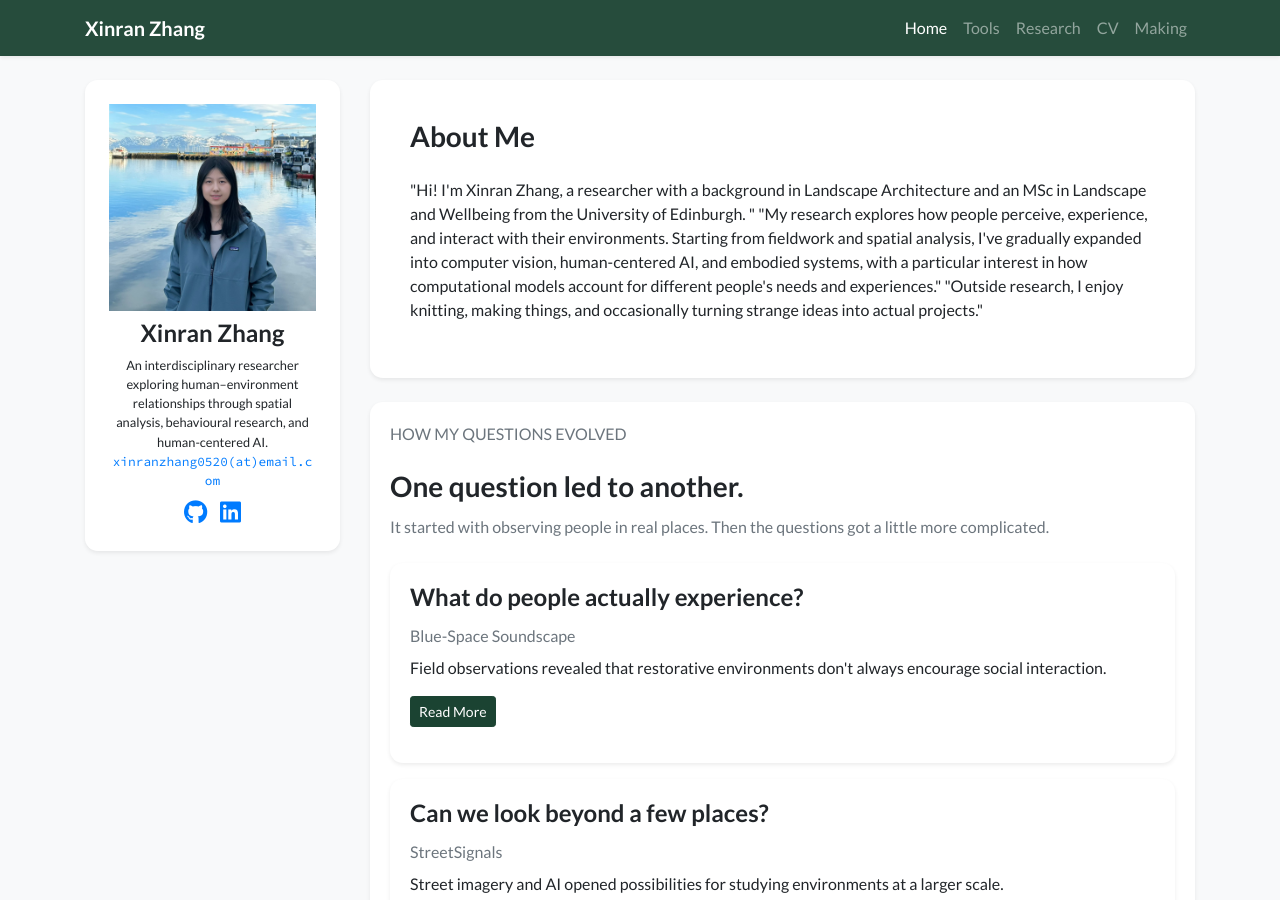
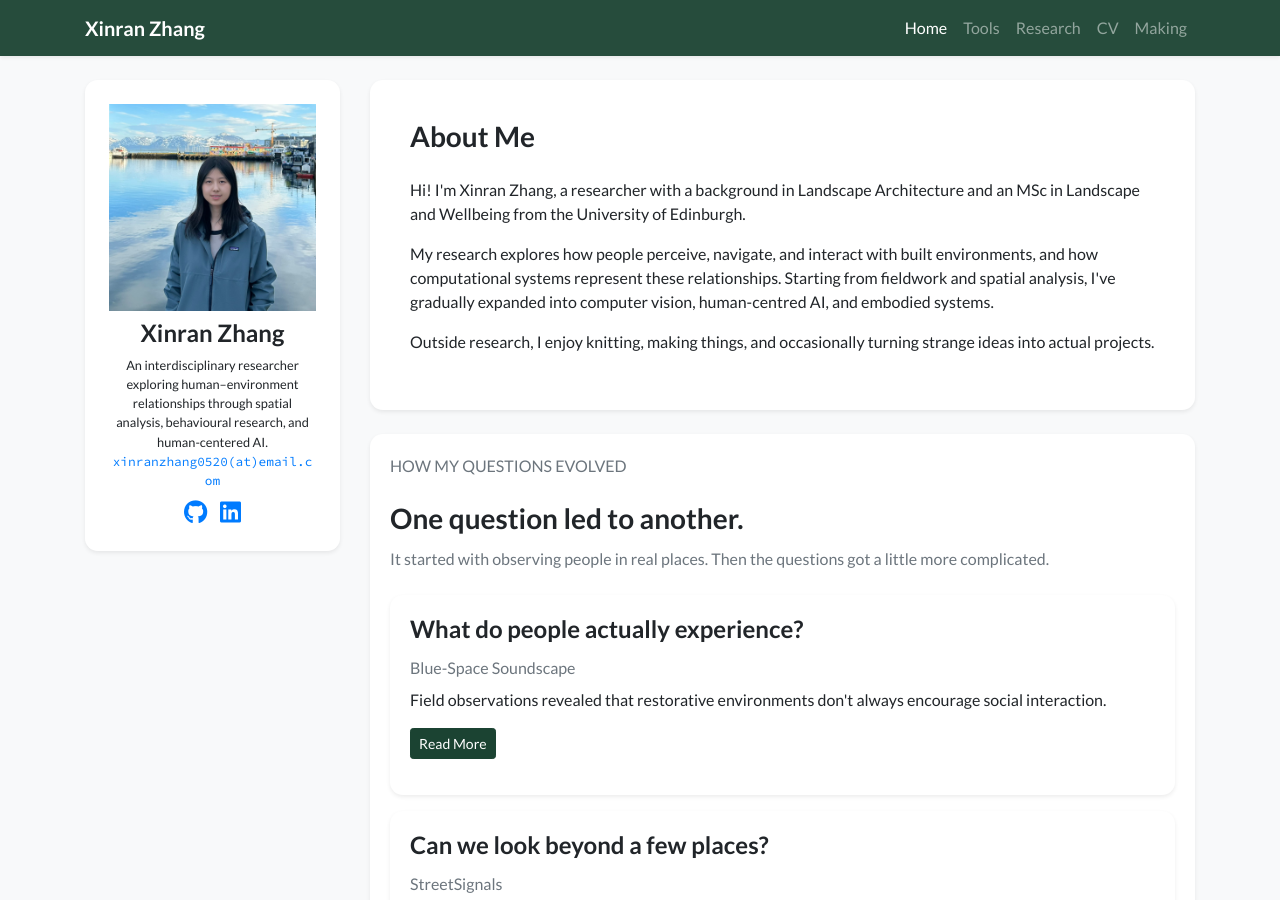
Before and after one commit to Rintozxr/rintozxr.github.io, a Jekyll site: the page built from index.html, in a window 1280 px wide and 900 px high. Built offline with Jekyll 4.4.1, drawn with Linux system fonts in a browser that asks for light colours; nearby versions of some CDN libraries; a style sheet for code colours, icons or effects is not loaded.

Commit message:
Update profile.yml

```diff
--- a/_data/profile.yml
+++ b/_data/profile.yml
@@ -22,12 +22,20 @@ linkedin: xinran-z-421719271
 short_bio_text_justify: false
 short_bio: >-
   <p>
-    "Hi! I'm Xinran Zhang, a researcher with a background in Landscape Architecture and an MSc in Landscape and Wellbeing from the University of Edinburgh. "
-    "My research explores how people perceive, experience, and interact with their environments. Starting from fieldwork and spatial analysis, I've gradually expanded into computer vision, human-centered AI, and embodied systems, with a particular interest in how computational models account for different people's needs and experiences."
-    "Outside research, I enjoy knitting, making things, and occasionally turning strange ideas into actual projects."
+    Hi! I'm Xinran Zhang, a researcher with a background in
+    Landscape Architecture and an MSc in Landscape and Wellbeing
+    from the University of Edinburgh.
   </p>
   <p>
-
+    My research explores how people perceive, navigate, and interact
+    with built environments, and how computational systems represent
+    these relationships. Starting from fieldwork and spatial analysis,
+    I've gradually expanded into computer vision, human-centred AI,
+    and embodied systems.
+  </p>
+  <p>
+    Outside research, I enjoy knitting, making things, and occasionally
+    turning strange ideas into actual projects.
   </p>
 
 portrait_url: /assets/images/photos/headshot2.jpg
```
